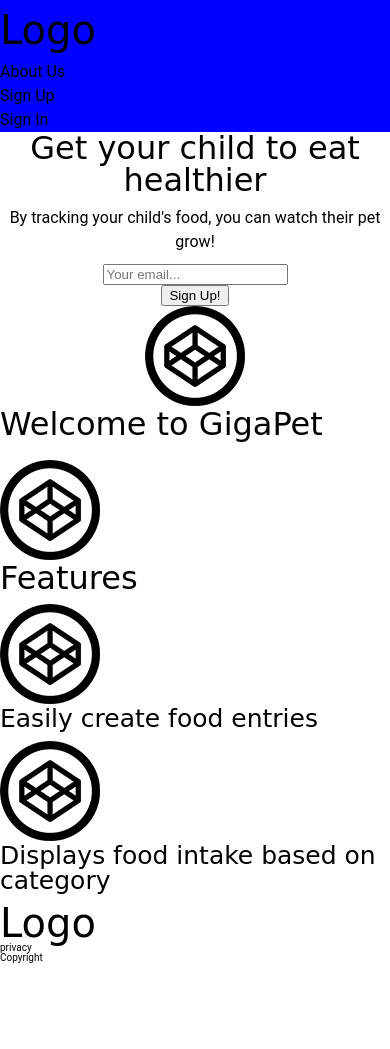
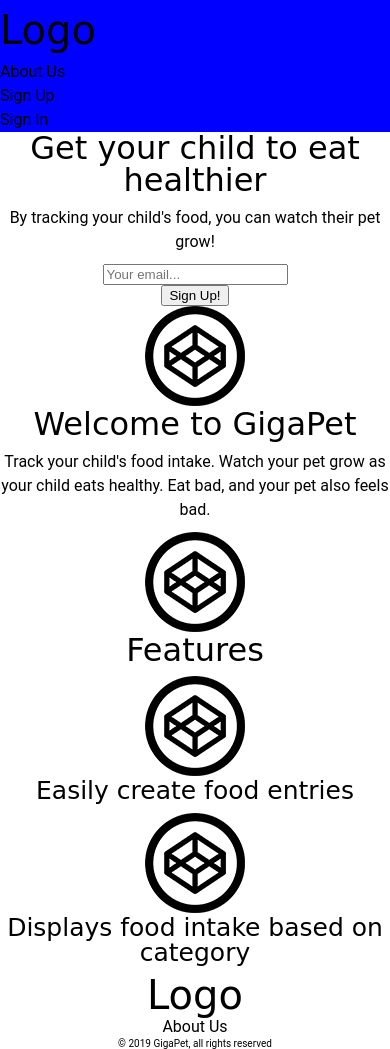
Before and after one commit to gigapet-eating-log/gigapet-UI, a plain HTML site: page index1.html in a window 390 px wide. Before the commit the page ends 963 px from the top, so only its background shows below. Drawn offline with Linux system fonts and the light colour scheme.

Commit message:
completed barebones mobile view for main page

```diff
--- a/LESS/home-page.less
+++ b/LESS/home-page.less
@@ -39,10 +39,25 @@ header {
 }
 
 .hero {
-    .flex-wrapping(center);
-    text-align: center;
+    .text-centering;
 }
 
 .welcome {
+    .text-centering;
+}
 
+.features {
+    .text-centering;
 }
+
+footer {
+    .text-centering;
+
+    ul {
+        li {
+            a {
+                .ahref;
+            }
+        }
+    }
+}
--- a/LESS/mixins.less
+++ b/LESS/mixins.less
@@ -20,3 +20,8 @@
     flex-wrap: wrap;
     justify-content: @justify;
 }
+
+.text-centering {
+    .flex-wrapping(center);
+    text-align: center;
+}
--- a/index1.html
+++ b/index1.html
@@ -45,14 +45,17 @@
             </section>
             <section class="welcome">
                 <div>
+                    <div class="welcome-content">
                         <h2>Welcome to GigaPet</h2>
-                    <p></p>
+                        <p>Track your child's food intake. Watch your pet grow as your child eats healthy. Eat bad, and your pet also feels bad.</p>
                     </div>
                     <div>
                         <img src="assets/codepen.png" alt="">
                     </div>
+                </div>
             </section>
             <section class="features">
+                <div>
                     <div>
                         <h2>Features</h2>
                     </div>
@@ -70,15 +73,16 @@
                             <h4>Displays food intake based on category</h4>
                         </div>
                     </div>
+                </div>
             </section>
         </main>
         <footer>
+            <div>
                 <h1>Logo</h1>
                 <ul>
-                <li>privacy</li>
+                    <li><a href="#">About Us</a></li>
                 </ul>
-            <div>
-                Copyright
+                <div>© 2019 GigaPet, all rights reserved</div>
             </div>
         </footer>
     </div>
```
Also changed, not shown: css/index.css. Lines whose indentation alone changed are shown as unchanged.
